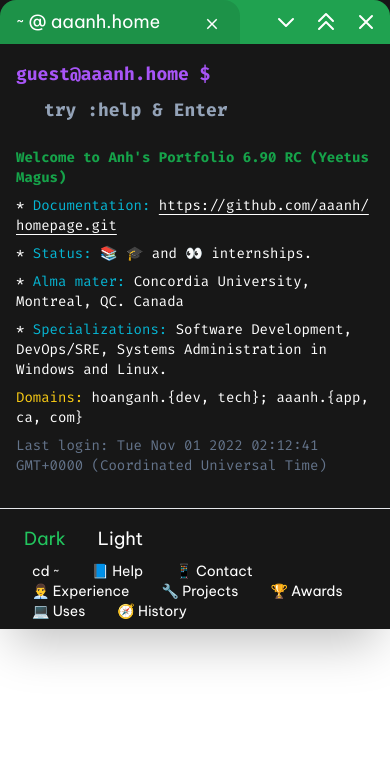
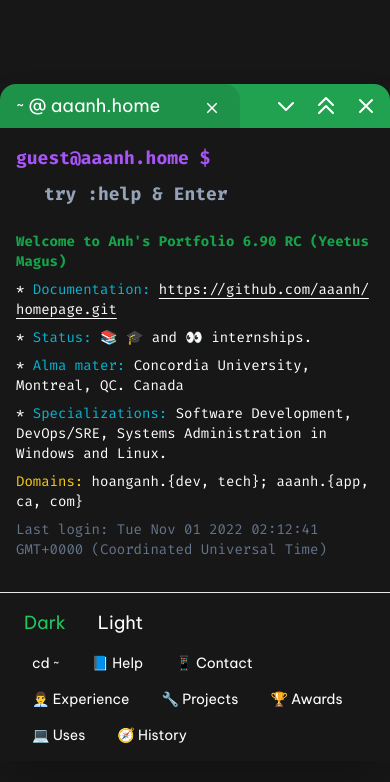
Before and after one commit to zasshuwu/nogamioka, a Next.js app: page /home in a window 390 px wide. Shown: the top 782 px of the page. Built offline with nearby package versions, Linux system fonts and the light colour scheme.

Commit message:
fixed some styling

```diff
--- a/components/NavBar.js
+++ b/components/NavBar.js
@@ -35,7 +35,7 @@ export default function NavBar({ setCommand, setContent }) {
   const router = useRouter();
 
   const navBtnStyle =
-    "px-4 font-['Be_Vietnam_Pro'] text-sm rounded-[16px] justify-center items-center flex transition-all ease-in-out";
+    "px-4 py-2 font-['Be_Vietnam_Pro'] text-sm rounded-[16px] justify-center items-center flex transition-all ease-in-out";
 
   function handleHome() {
     setCommand("cd ~");
--- a/pages/home.js
+++ b/pages/home.js
@@ -157,7 +157,7 @@ export default function Home() {
   return (
     <div
       className={
-        "flex max-h-[80vh] sm:h-screen sm:min-h-screen min-w-screen dark:text-white dark:bg-neutral-900 transition-all ease-in-out"
+        "flex sm:max-h-[80vh] sm:min-h-screen h-screen min-w-screen dark:text-white dark:bg-neutral-900 transition-all ease-in-out"
       }
     >
       <SEO title="aaanh's Portfolio"></SEO>
@@ -165,7 +165,7 @@ export default function Home() {
         onClick={() => setMinimize(!isMinimized)}
         className={
           "hover:bg-green-500 w-20 h-18 invisible flex flex-col justify-center items-center rounded-lg border-green-500 p-2 transition-all ease-in-out border text-2xl absolute left-1/2 bottom-10" +
-          (isMinimized ? "sm:visible" : "invisible")
+          (isMinimized ? " sm:visible" : " invisible")
         }
       >
         <p>💾</p>
```
Also changed, not shown: 1 other file (tests, documents, lock files or other folders). Lines whose indentation alone changed are shown as unchanged.
